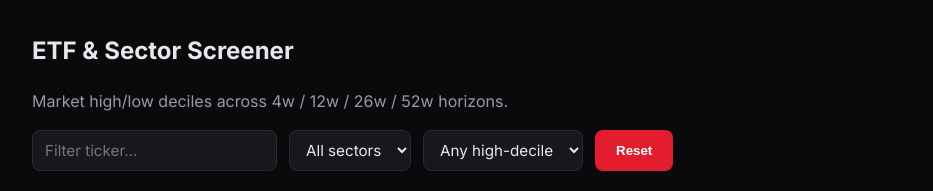
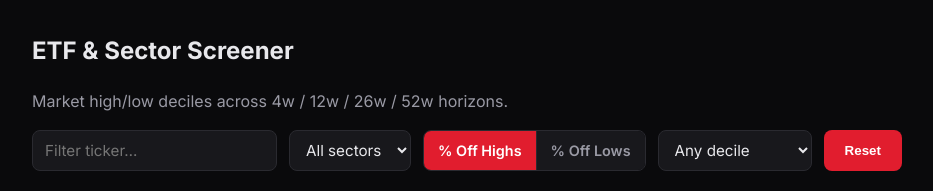
Before and after one commit to jacobyglobal/thechasix-com, a Python web app: template src/templates/screener.html in a window 1280 px wide. Shown: the part 61-252 px from the top of the page, without its empty margins (68-1001 px from the left). Run offline with Jinja, Linux system fonts and the light colour scheme; the template is opened without the code that fills it, so the values that code supplies are empty; some libraries are stand-ins or nearby versions.

Commit message:
Screener: add % off lows toggle with low value + low-decile heatmap columns

```diff
--- a/src/static/css/style.css
+++ b/src/static/css/style.css
@@ -143,6 +143,24 @@ main.container { padding-top: 32px; padding-bottom: 64px; }
 .screener-controls input:focus, .screener-controls select:focus { outline: none; border-color: var(--accent); }
 #screener-count { margin-top: 12px; }
 
+/* Screener high/low mode toggle */
+.screener-toggle { display: inline-flex; gap: 0; border: 1px solid var(--border); border-radius: 8px; overflow: hidden; }
+.mode-btn {
+  background: var(--bg-card);
+  color: var(--muted);
+  border: none;
+  padding: 9px 14px;
+  font-size: 0.9rem;
+  font-weight: 600;
+  font-family: inherit;
+  cursor: pointer;
+  transition: background 0.15s, color 0.15s;
+}
+.mode-btn + .mode-btn { border-left: 1px solid var(--border); }
+.mode-btn:hover { color: var(--accent-hover); }
+.mode-btn.active { background: var(--accent); color: #fff; }
+.mode-btn.active:hover { color: #fff; }
+
 /* Detail */
 .detail-grid { display: grid; grid-template-columns: 1.4fr 1fr; gap: 24px; margin-bottom: 24px; }
 @media (max-width: 860px) { .detail-grid { grid-template-columns: 1fr; } }
--- a/src/static/js/main.js
+++ b/src/static/js/main.js
@@ -38,15 +38,17 @@
     return "rgb(" + r + "," + g + "," + b + ")";
   }
 
-  /* One duration cell: off-high ln-distance on top, period high price below. */
-  function durationCell(row, d) {
-    var dec = row["high_decile_" + d];
-    var pct = row["off_high_pct_" + d];
-    var high = row["high_" + d];
+  /* One duration cell: distance % on top, period extreme price below,
+     heat-colored by proximity decile (10 = nearest the extreme = black). */
+  function durationCell(row, d, mode) {
+    var fromHigh = mode !== "low";
+    var dec = row[fromHigh ? "high_decile_" + d : "low_decile_" + d];
+    var pct = row[fromHigh ? "off_high_pct_" + d : "off_low_pct_" + d];
+    var price = row[fromHigh ? "high_" + d : "low_" + d];
     var bg = heatColor(dec);
     return "<td style='background:" + bg + ";'>" +
       "<div class='cell-pct'>" + fmtPct(pct) + "</div>" +
-      "<div class='cell-high'>" + fmtNum(high) + "</div></td>";
+      "<div class='cell-high'>" + fmtNum(price) + "</div></td>";
   }
 
   /* ---- Landing: market breadth ---- */
@@ -107,6 +109,7 @@
   /* ---- Screener: load, filter, sort ---- */
   var screenerRows = [];
   var screenerSort = { key: "rank", asc: true };
+  var screenerMode = "high";
 
   function populateSectors(items) {
     var select = document.getElementById("filter-sector");
@@ -128,11 +131,12 @@
     var tickerFilter = (document.getElementById("filter-ticker").value || "").toLowerCase();
     var sector = document.getElementById("filter-sector").value;
     var decile = document.getElementById("filter-decile").value;
+    var decileCol = screenerMode === "low" ? "low_decile_52w" : "high_decile_52w";
 
     var rows = screenerRows.filter(function (row) {
       if (tickerFilter && row.ticker.toLowerCase().indexOf(tickerFilter) === -1) return false;
       if (sector && row.sector !== sector) return false;
-      if (decile && row.high_decile_52w !== Number(decile)) return false;
+      if (decile && row[decileCol] !== Number(decile)) return false;
       return true;
     });
 
@@ -151,14 +155,51 @@
         "<td><a href='/stock.html?ticker=" + row.ticker + "'>" + row.ticker + "</a></td>" +
         "<td>" + row.sector + "</td>" +
         "<td>" + fmtNum(row.close) + "</td>" +
-        durationCell(row, "4w") +
-        durationCell(row, "12w") +
-        durationCell(row, "26w") +
-        durationCell(row, "52w") +
+        durationCell(row, "4w", screenerMode) +
+        durationCell(row, "12w", screenerMode) +
+        durationCell(row, "26w", screenerMode) +
+        durationCell(row, "52w", screenerMode) +
         "<td>" + fmtNum(row.composite_score) + "</td>";
       tbody.appendChild(tr);
     });
     count.textContent = rows.length + " results";
+  }
+
+  function setScreenerMode(mode) {
+    screenerMode = mode === "low" ? "low" : "high";
+    var fromHigh = screenerMode === "high";
+
+    document.querySelectorAll(".mode-btn").forEach(function (btn) {
+      btn.classList.toggle("active", btn.getAttribute("data-mode") === screenerMode);
+    });
+
+    var decileTop = document.querySelector("#filter-decile option[value='10']");
+    if (decileTop) decileTop.textContent = "10 — " + (fromHigh ? "strongest" : "nearest low");
+
+    var note = document.getElementById("screener-note");
+    if (note) {
+      note.textContent = fromHigh
+        ? "Duration cells show % off period high (ln) over the period high price; color = distance from high (black = near, red = far)."
+        : "Duration cells show % off period low (ln) over the period low price; color = distance from low (black = near, red = far).";
+    }
+
+    var table = document.getElementById("screener-table");
+    if (table) {
+      table.querySelectorAll("th[data-sort]").forEach(function (th) {
+        var key = th.getAttribute("data-sort");
+        if (key.indexOf("off_high_pct_") === 0) {
+          th.setAttribute("data-sort", "off_low_pct_" + key.slice("off_high_pct_".length));
+        } else if (key.indexOf("off_low_pct_") === 0) {
+          th.setAttribute("data-sort", "off_high_pct_" + key.slice("off_low_pct_".length));
+        }
+      });
+    }
+    if (screenerSort.key.indexOf("off_high_pct_") === 0) {
+      screenerSort.key = "off_low_pct_" + screenerSort.key.slice("off_high_pct_".length);
+    } else if (screenerSort.key.indexOf("off_low_pct_") === 0) {
+      screenerSort.key = "off_high_pct_" + screenerSort.key.slice("off_low_pct_".length);
+    }
+    renderScreener();
   }
 
   function loadScreener() {
@@ -350,6 +391,11 @@
         document.getElementById("filter-decile").value = "";
         renderScreener();
       });
+      document.querySelectorAll(".mode-btn").forEach(function (btn) {
+        btn.addEventListener("click", function () {
+          setScreenerMode(btn.getAttribute("data-mode"));
+        });
+      });
       table.querySelectorAll("th[data-sort]").forEach(function (th) {
         th.addEventListener("click", function () {
           var key = th.getAttribute("data-sort");
--- a/src/templates/screener.html
+++ b/src/templates/screener.html
@@ -11,8 +11,12 @@
   <select id="filter-sector">
     <option value="">All sectors</option>
   </select>
+  <div class="screener-toggle" id="screener-mode-toggle">
+    <button type="button" class="mode-btn active" data-mode="high">% Off Highs</button>
+    <button type="button" class="mode-btn" data-mode="low">% Off Lows</button>
+  </div>
   <select id="filter-decile">
-    <option value="">Any high-decile</option>
+    <option value="">Any decile</option>
     <option value="10">10 — strongest</option>
     <option value="9">9</option>
     <option value="8">8</option>
@@ -42,6 +46,6 @@
     <tbody></tbody>
   </table>
 </div>
-<p class="muted" style="font-size:0.8rem;">Duration cells show % off period high (ln) over the period high price; color = distance from high (black = near, red = far).</p>
+<p class="muted" style="font-size:0.8rem;" id="screener-note">Duration cells show % off period high (ln) over the period high price; color = distance from high (black = near, red = far).</p>
 <p class="muted" id="screener-count"></p>
 {% endblock %}
```
Also changed, not shown: src/core/market_highs_importer.py (+22 -0 lines).
